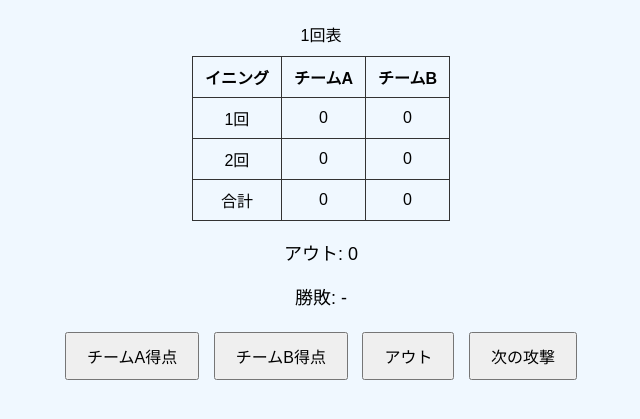
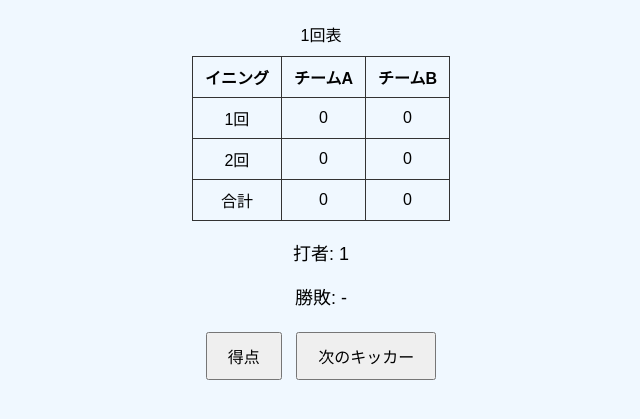
Before and after one commit to okada12402/kickbase, a plain HTML site: page index.html in a window 1280 px wide. Shown: the part 87-506 px from the top of the page, without its empty margins (319-959 px from the left). Drawn offline with Linux system fonts and the light colour scheme.

Commit message:
Refactor control buttons and update status display

```diff
--- a/index.html
+++ b/index.html
@@ -39,14 +39,12 @@
             </tbody>
         </table>
         <div class="status">
-            <p>アウト: <span id="outs">0</span></p>
+            <p>打者: <span id="batter">1</span></p>
             <p>勝敗: <span id="winner">-</span></p>
         </div>
         <div class="controls">
-            <button id="addScoreA">チームA得点</button>
-            <button id="addScoreB">チームB得点</button>
-            <button id="addOut">アウト</button>
-            <button id="nextHalf">次の攻撃</button>
+            <button id="addScore">得点</button>
+            <button id="nextBatter">次のキッカー</button>
         </div>
     </div>
 
```
